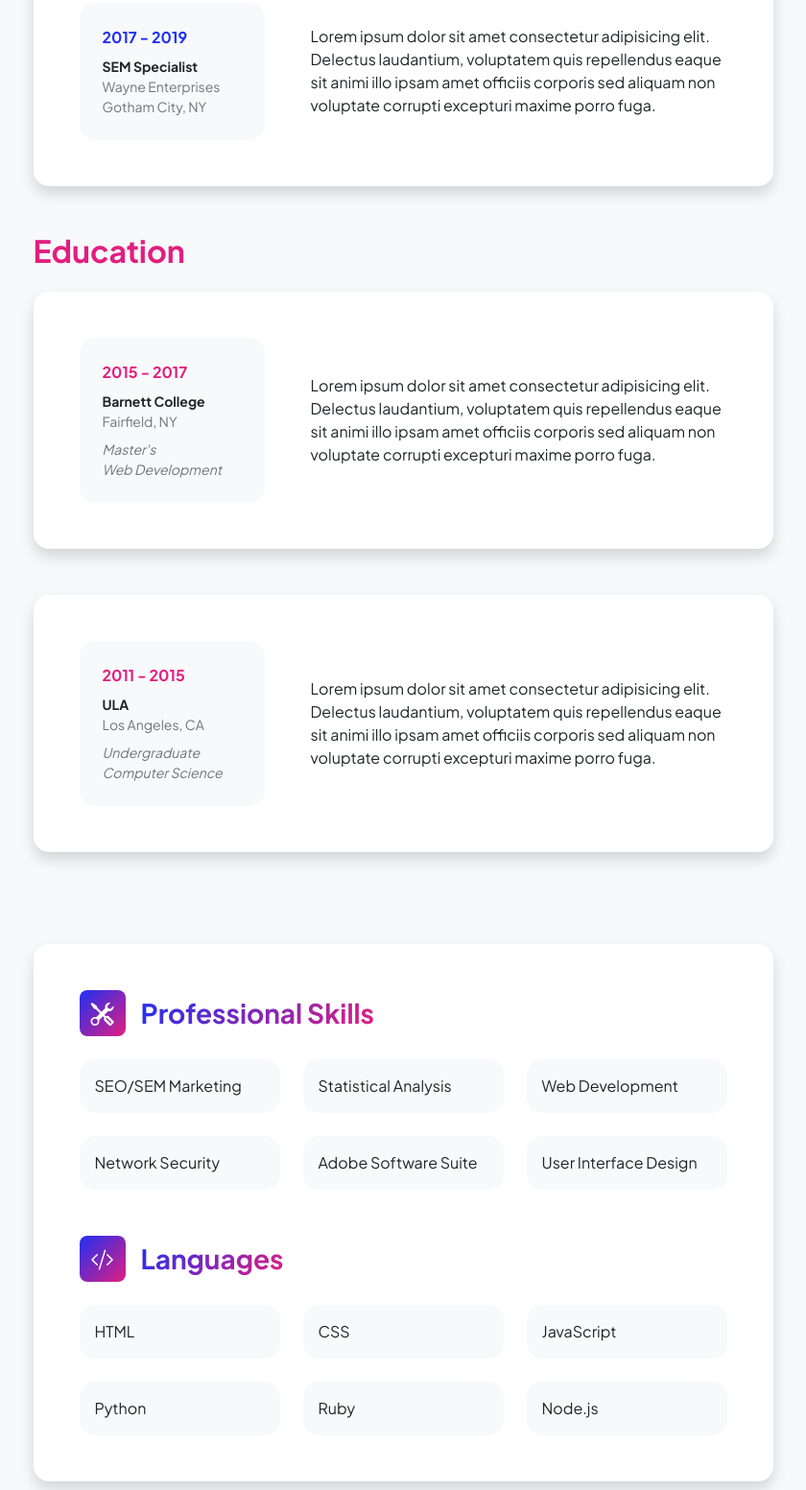
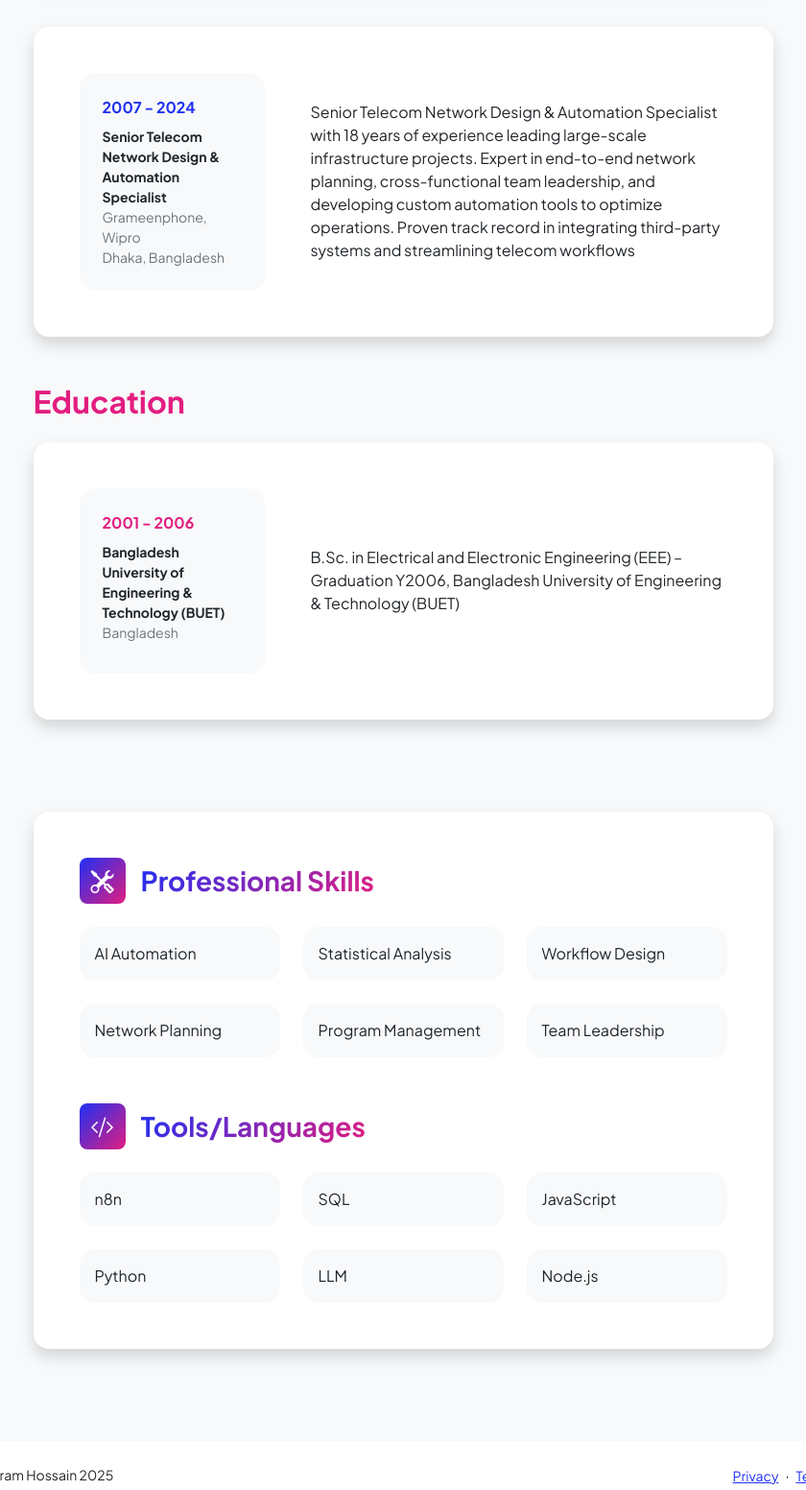
Before and after one commit to akram6043/akram6043.github.io, a plain HTML site: page resume.html in a window 1280 px wide. Shown: the part 640-2193 px from the top of the page at 96% size, without its empty margins (220-1060 px from the left). Drawn offline with nearby package versions, Linux system fonts and the light colour scheme.

Commit message:
Update resume.html

```diff
--- a/resume.html
+++ b/resume.html
@@ -22,7 +22,7 @@
             <!-- Navigation-->
             <nav class="navbar navbar-expand-lg navbar-light bg-white py-3">
                 <div class="container px-5">
-                    <a class="navbar-brand" href="index.html"><span class="fw-bolder text-primary">Start Bootstrap</span></a>
+                    <a class="navbar-brand" href="index.html"><span class="fw-bolder text-primary">AKRAM HOSSAIN</span></a>
                     <button class="navbar-toggler" type="button" data-bs-toggle="collapse" data-bs-target="#navbarSupportedContent" aria-controls="navbarSupportedContent" aria-expanded="false" aria-label="Toggle navigation"><span class="navbar-toggler-icon"></span></button>
                     <div class="collapse navbar-collapse" id="navbarSupportedContent">
                         <ul class="navbar-nav ms-auto mb-2 mb-lg-0 small fw-bolder">
@@ -58,13 +58,13 @@
                                     <div class="row align-items-center gx-5">
                                         <div class="col text-center text-lg-start mb-4 mb-lg-0">
                                             <div class="bg-light p-4 rounded-4">
-                                                <div class="text-primary fw-bolder mb-2">2019 - Present</div>
-                                                <div class="small fw-bolder">Web Developer</div>
-                                                <div class="small text-muted">Stark Industries</div>
-                                                <div class="small text-muted">Los Angeles, CA</div>
+                                                <div class="text-primary fw-bolder mb-2">2015 - Present</div>
+                                                <div class="small fw-bolder">AI Automation Specialist</div>
+                                                <div class="small text-muted">Freelance</div>
+                                                <div class="small text-muted">Dhaka, Bangladesh</div>
                                             </div>
                                         </div>
-                                        <div class="col-lg-8"><div>Lorem ipsum dolor sit amet consectetur adipisicing elit. Delectus laudantium, voluptatem quis repellendus eaque sit animi illo ipsam amet officiis corporis sed aliquam non voluptate corrupti excepturi maxime porro fuga.</div></div>
+                                        <div class="col-lg-8"><div>As an n8n workflow automation expert with hands-on experience building seamless integrations across diverse business environments. I offer unparalleled expertise in creating efficient, reliable, and scalable automation solutions tailored to your specific requirements. My deep understanding of n8n's capabilities, combined with my technical proficiency in JavaScript, API integration, and workflow design, positions me as the ideal partner for your automation needs.</div></div>
                                     </div>
                                 </div>
                             </div>
@@ -74,13 +74,13 @@
                                     <div class="row align-items-center gx-5">
                                         <div class="col text-center text-lg-start mb-4 mb-lg-0">
                                             <div class="bg-light p-4 rounded-4">
-                                                <div class="text-primary fw-bolder mb-2">2017 - 2019</div>
-                                                <div class="small fw-bolder">SEM Specialist</div>
-                                                <div class="small text-muted">Wayne Enterprises</div>
-                                                <div class="small text-muted">Gotham City, NY</div>
+                                                <div class="text-primary fw-bolder mb-2">2007 - 2024</div>
+                                                <div class="small fw-bolder">Senior Telecom Network Design & Automation Specialist</div>
+                                                <div class="small text-muted">Grameenphone, Wipro</div>
+                                                <div class="small text-muted">Dhaka, Bangladesh</div>
                                             </div>
                                         </div>
-                                        <div class="col-lg-8"><div>Lorem ipsum dolor sit amet consectetur adipisicing elit. Delectus laudantium, voluptatem quis repellendus eaque sit animi illo ipsam amet officiis corporis sed aliquam non voluptate corrupti excepturi maxime porro fuga.</div></div>
+                                        <div class="col-lg-8"><div>Senior Telecom Network Design & Automation Specialist with 18 years of experience leading large-scale infrastructure projects. Expert in end-to-end network planning, cross-functional team leadership, and developing custom automation tools to optimize operations. Proven track record in integrating third-party systems and streamlining telecom workflows</div></div>
                                     </div>
                                 </div>
                             </div>
@@ -94,39 +94,14 @@
                                     <div class="row align-items-center gx-5">
                                         <div class="col text-center text-lg-start mb-4 mb-lg-0">
                                             <div class="bg-light p-4 rounded-4">
-                                                <div class="text-secondary fw-bolder mb-2">2015 - 2017</div>
+                                                <div class="text-secondary fw-bolder mb-2">2001 - 2006</div>
                                                 <div class="mb-2">
-                                                    <div class="small fw-bolder">Barnett College</div>
-                                                    <div class="small text-muted">Fairfield, NY</div>
-                                                </div>
-                                                <div class="fst-italic">
-                                                    <div class="small text-muted">Master's</div>
-                                                    <div class="small text-muted">Web Development</div>
+                                                    <div class="small fw-bolder">Bangladesh University of Engineering & Technology (BUET)</div>
+                                                    <div class="small text-muted">Bangladesh</div>
                                                 </div>
                                             </div>
                                         </div>
-                                        <div class="col-lg-8"><div>Lorem ipsum dolor sit amet consectetur adipisicing elit. Delectus laudantium, voluptatem quis repellendus eaque sit animi illo ipsam amet officiis corporis sed aliquam non voluptate corrupti excepturi maxime porro fuga.</div></div>
-                                    </div>
-                                </div>
-                            </div>
-                            <!-- Education Card 2-->
-                            <div class="card shadow border-0 rounded-4 mb-5">
-                                <div class="card-body p-5">
-                                    <div class="row align-items-center gx-5">
-                                        <div class="col text-center text-lg-start mb-4 mb-lg-0">
-                                            <div class="bg-light p-4 rounded-4">
-                                                <div class="text-secondary fw-bolder mb-2">2011 - 2015</div>
-                                                <div class="mb-2">
-                                                    <div class="small fw-bolder">ULA</div>
-                                                    <div class="small text-muted">Los Angeles, CA</div>
-                                                </div>
-                                                <div class="fst-italic">
-                                                    <div class="small text-muted">Undergraduate</div>
-                                                    <div class="small text-muted">Computer Science</div>
-                                                </div>
-                                            </div>
-                                        </div>
-                                        <div class="col-lg-8"><div>Lorem ipsum dolor sit amet consectetur adipisicing elit. Delectus laudantium, voluptatem quis repellendus eaque sit animi illo ipsam amet officiis corporis sed aliquam non voluptate corrupti excepturi maxime porro fuga.</div></div>
+                                        <div class="col-lg-8"><div>B.Sc. in Electrical and Electronic Engineering (EEE) – Graduation Y2006, Bangladesh University of Engineering & Technology (BUET)</div></div>
                                     </div>
                                 </div>
                             </div>
@@ -145,30 +120,30 @@
                                             <h3 class="fw-bolder mb-0"><span class="text-gradient d-inline">Professional Skills</span></h3>
                                         </div>
                                         <div class="row row-cols-1 row-cols-md-3 mb-4">
-                                            <div class="col mb-4 mb-md-0"><div class="d-flex align-items-center bg-light rounded-4 p-3 h-100">SEO/SEM Marketing</div></div>
+                                            <div class="col mb-4 mb-md-0"><div class="d-flex align-items-center bg-light rounded-4 p-3 h-100">AI Automation</div></div>
                                             <div class="col mb-4 mb-md-0"><div class="d-flex align-items-center bg-light rounded-4 p-3 h-100">Statistical Analysis</div></div>
-                                            <div class="col"><div class="d-flex align-items-center bg-light rounded-4 p-3 h-100">Web Development</div></div>
+                                            <div class="col"><div class="d-flex align-items-center bg-light rounded-4 p-3 h-100">Workflow Design</div></div>
                                         </div>
                                         <div class="row row-cols-1 row-cols-md-3">
-                                            <div class="col mb-4 mb-md-0"><div class="d-flex align-items-center bg-light rounded-4 p-3 h-100">Network Security</div></div>
-                                            <div class="col mb-4 mb-md-0"><div class="d-flex align-items-center bg-light rounded-4 p-3 h-100">Adobe Software Suite</div></div>
-                                            <div class="col"><div class="d-flex align-items-center bg-light rounded-4 p-3 h-100">User Interface Design</div></div>
+                                            <div class="col mb-4 mb-md-0"><div class="d-flex align-items-center bg-light rounded-4 p-3 h-100">Network Planning</div></div>
+                                            <div class="col mb-4 mb-md-0"><div class="d-flex align-items-center bg-light rounded-4 p-3 h-100">Program Management</div></div>
+                                            <div class="col"><div class="d-flex align-items-center bg-light rounded-4 p-3 h-100">Team Leadership</div></div>
                                         </div>
                                     </div>
                                     <!-- Languages list-->
                                     <div class="mb-0">
                                         <div class="d-flex align-items-center mb-4">
                                             <div class="feature bg-primary bg-gradient-primary-to-secondary text-white rounded-3 me-3"><i class="bi bi-code-slash"></i></div>
-                                            <h3 class="fw-bolder mb-0"><span class="text-gradient d-inline">Languages</span></h3>
+                                            <h3 class="fw-bolder mb-0"><span class="text-gradient d-inline">Tools/Languages</span></h3>
                                         </div>
                                         <div class="row row-cols-1 row-cols-md-3 mb-4">
-                                            <div class="col mb-4 mb-md-0"><div class="d-flex align-items-center bg-light rounded-4 p-3 h-100">HTML</div></div>
-                                            <div class="col mb-4 mb-md-0"><div class="d-flex align-items-center bg-light rounded-4 p-3 h-100">CSS</div></div>
+                                            <div class="col mb-4 mb-md-0"><div class="d-flex align-items-center bg-light rounded-4 p-3 h-100">n8n</div></div>
+                                            <div class="col mb-4 mb-md-0"><div class="d-flex align-items-center bg-light rounded-4 p-3 h-100">SQL</div></div>
                                             <div class="col"><div class="d-flex align-items-center bg-light rounded-4 p-3 h-100">JavaScript</div></div>
                                         </div>
                                         <div class="row row-cols-1 row-cols-md-3">
                                             <div class="col mb-4 mb-md-0"><div class="d-flex align-items-center bg-light rounded-4 p-3 h-100">Python</div></div>
-                                            <div class="col mb-4 mb-md-0"><div class="d-flex align-items-center bg-light rounded-4 p-3 h-100">Ruby</div></div>
+                                            <div class="col mb-4 mb-md-0"><div class="d-flex align-items-center bg-light rounded-4 p-3 h-100">LLM</div></div>
                                             <div class="col"><div class="d-flex align-items-center bg-light rounded-4 p-3 h-100">Node.js</div></div>
                                         </div>
                                     </div>
@@ -183,7 +158,7 @@
         <footer class="bg-white py-4 mt-auto">
             <div class="container px-5">
                 <div class="row align-items-center justify-content-between flex-column flex-sm-row">
-                    <div class="col-auto"><div class="small m-0">Copyright &copy; Your Website 2023</div></div>
+                    <div class="col-auto"><div class="small m-0">Copyright &copy; Akram Hossain 2025</div></div>
                     <div class="col-auto">
                         <a class="small" href="#!">Privacy</a>
                         <span class="mx-1">&middot;</span>
```
